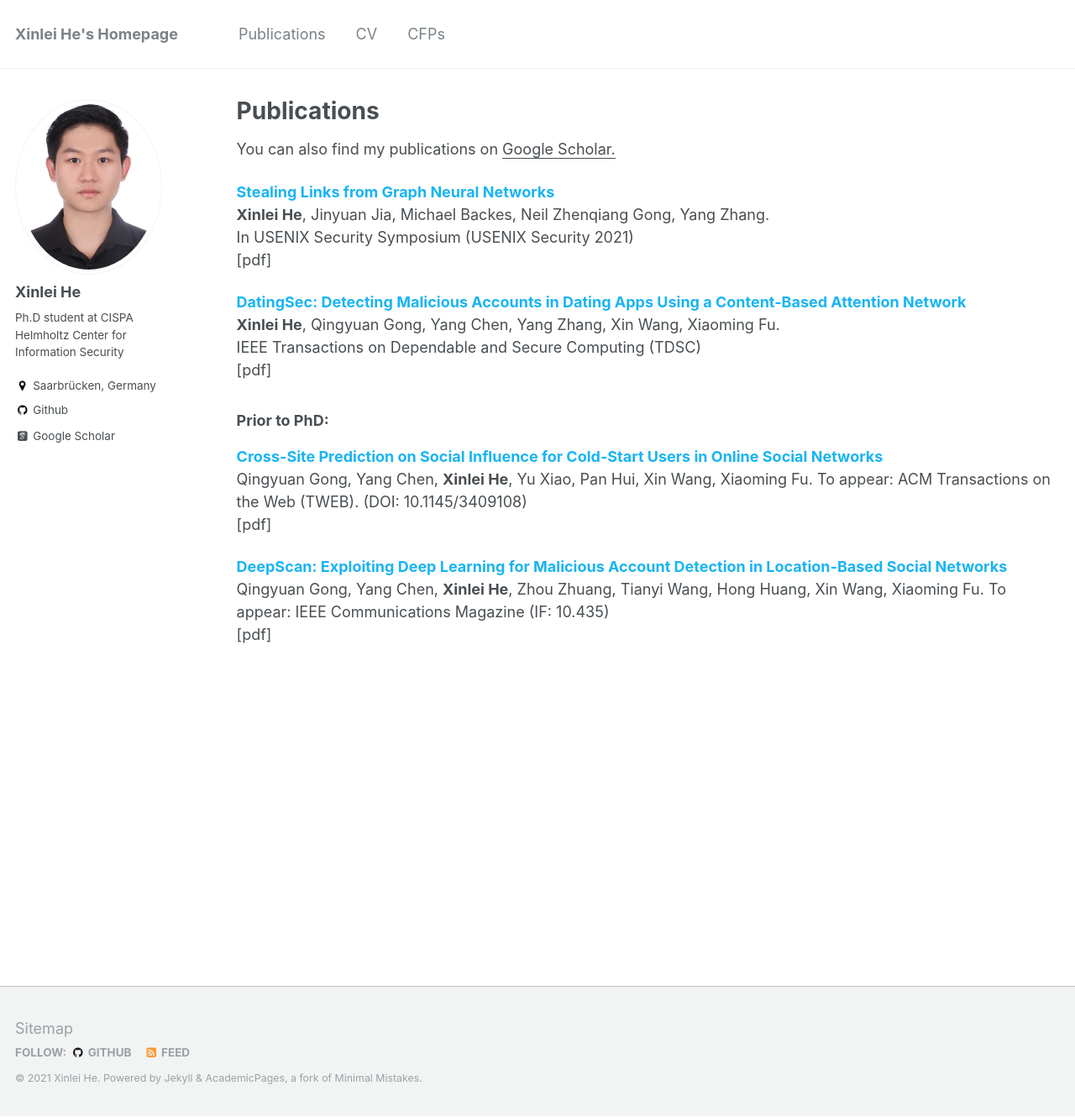
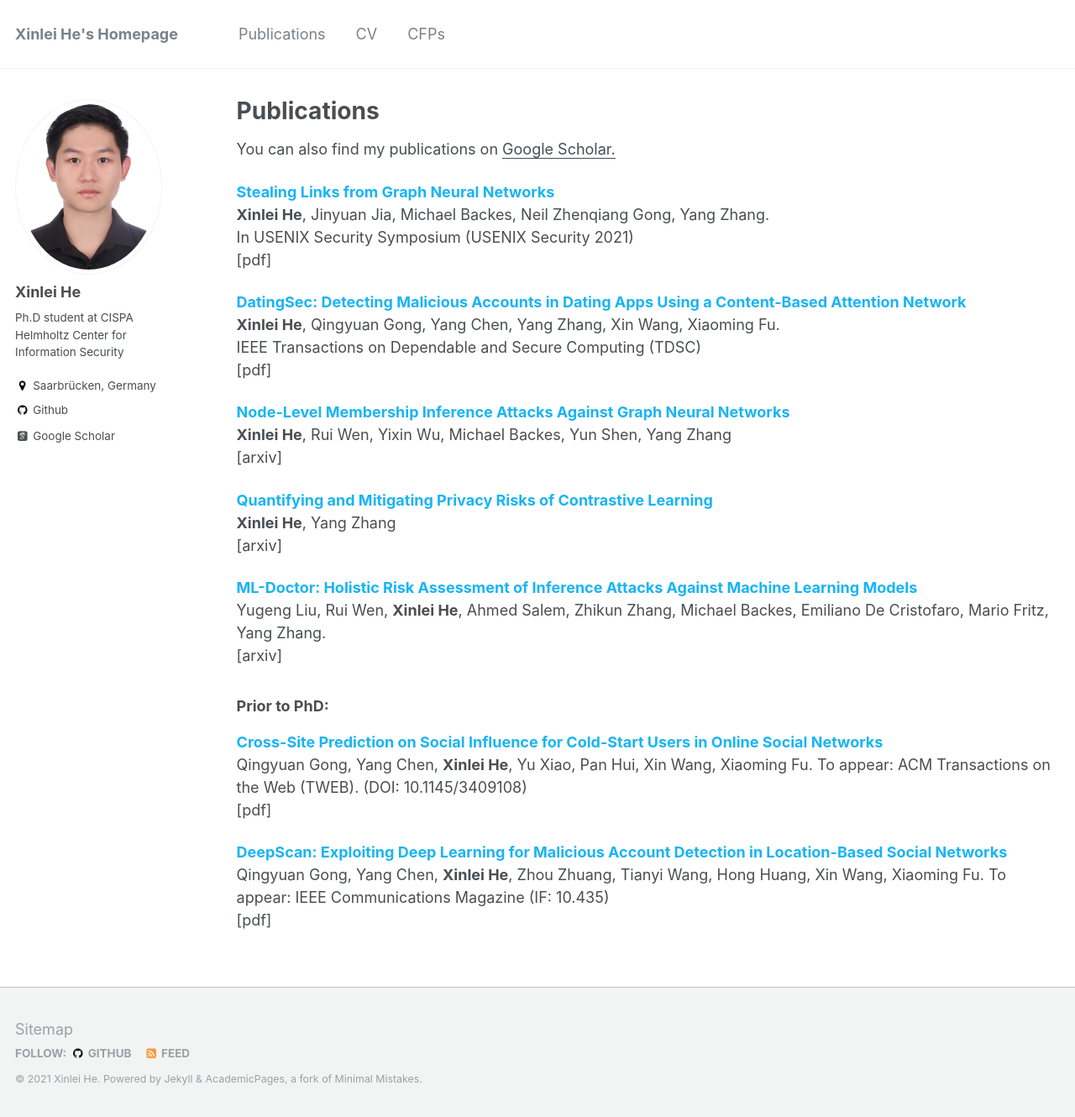
Before and after one commit to xinleihe/xinleihe.github.io, a Jekyll site: the page built from _pages/publications.md, in a window 1280 px wide and 1330 px high. Shown: the whole window at 84% size. Built offline with Jekyll 4.4.1, drawn with Linux system fonts in a browser that asks for light colours; some web fonts are replaced.

Commit message:
update pub

```diff
--- a/_pages/publications.md
+++ b/_pages/publications.md
@@ -16,6 +16,7 @@ You can also find my publications on <u><a href="https://scholar.google.com/cita
 
 
 
+
 <b><font color="#19B4F3">Stealing Links from Graph Neural Networks</font></b>
 <br>**Xinlei He**, Jinyuan Jia, Michael Backes, Neil Zhenqiang Gong, Yang Zhang.
 <br>In USENIX Security Symposium (USENIX Security 2021)
@@ -25,6 +26,20 @@ You can also find my publications on <u><a href="https://scholar.google.com/cita
 <br>**Xinlei He**, Qingyuan Gong, Yang Chen, Yang Zhang, Xin Wang, Xiaoming Fu.
 <br>IEEE Transactions on Dependable and Secure Computing (TDSC)
 <br>[[pdf]]()
+
+<b><font color="#19B4F3">Node-Level Membership Inference Attacks Against Graph Neural Networks</font></b>
+<br>**Xinlei He**, Rui Wen, Yixin Wu, Michael Backes, Yun Shen, Yang Zhang
+<br>[[arxiv]](https://arxiv.org/abs/2102.05429)
+
+<b><font color="#19B4F3">Quantifying and Mitigating Privacy Risks of Contrastive Learning</font></b>
+<br>**Xinlei He**, Yang Zhang
+<br>[[arxiv]](https://arxiv.org/abs/2102.04140)
+
+
+<b><font color="#19B4F3">ML-Doctor: Holistic Risk Assessment of Inference Attacks Against Machine Learning Models</font></b>
+<br>Yugeng Liu, Rui Wen, **Xinlei He**, Ahmed Salem, Zhikun Zhang, Michael Backes, Emiliano De Cristofaro, Mario Fritz, Yang Zhang.
+<br>[[arxiv]](https://arxiv.org/abs/2102.02551)
+
 
 ### Prior to PhD:
 
```
